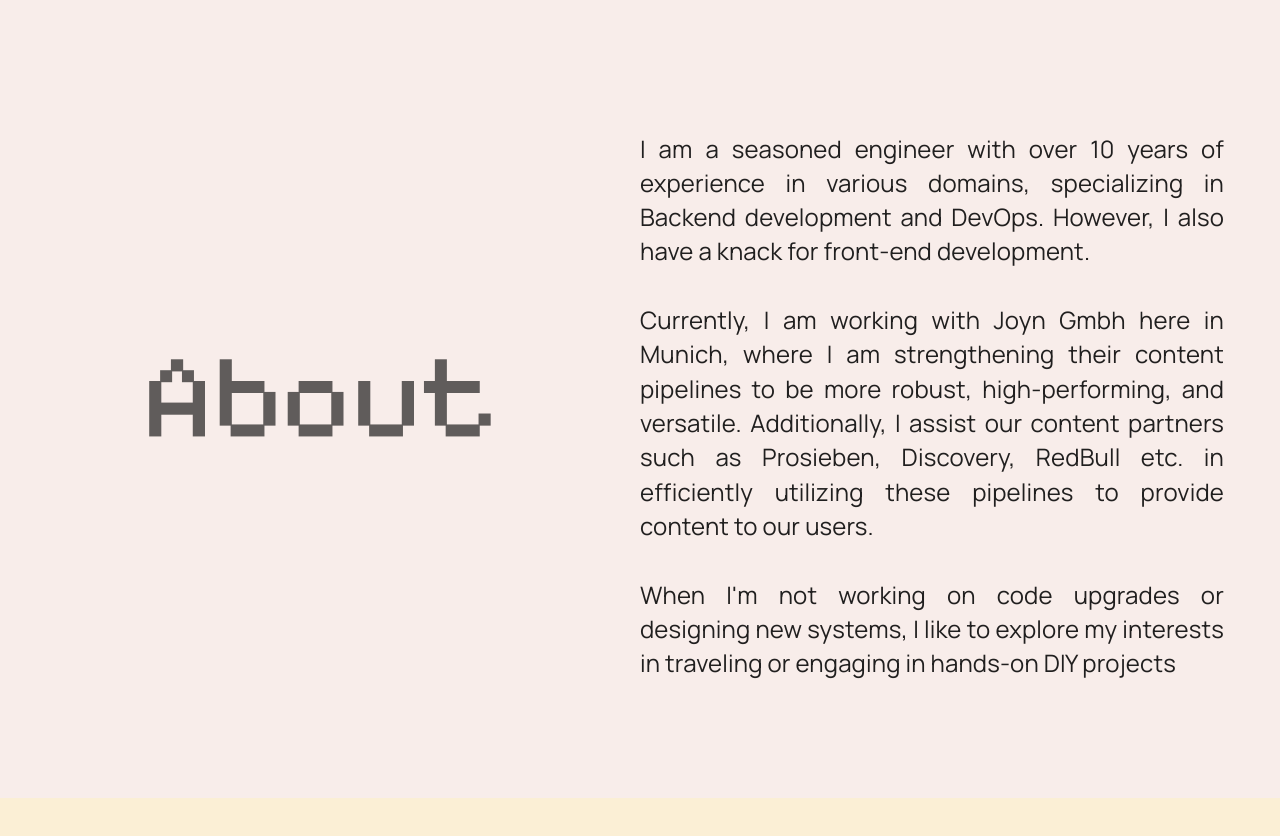
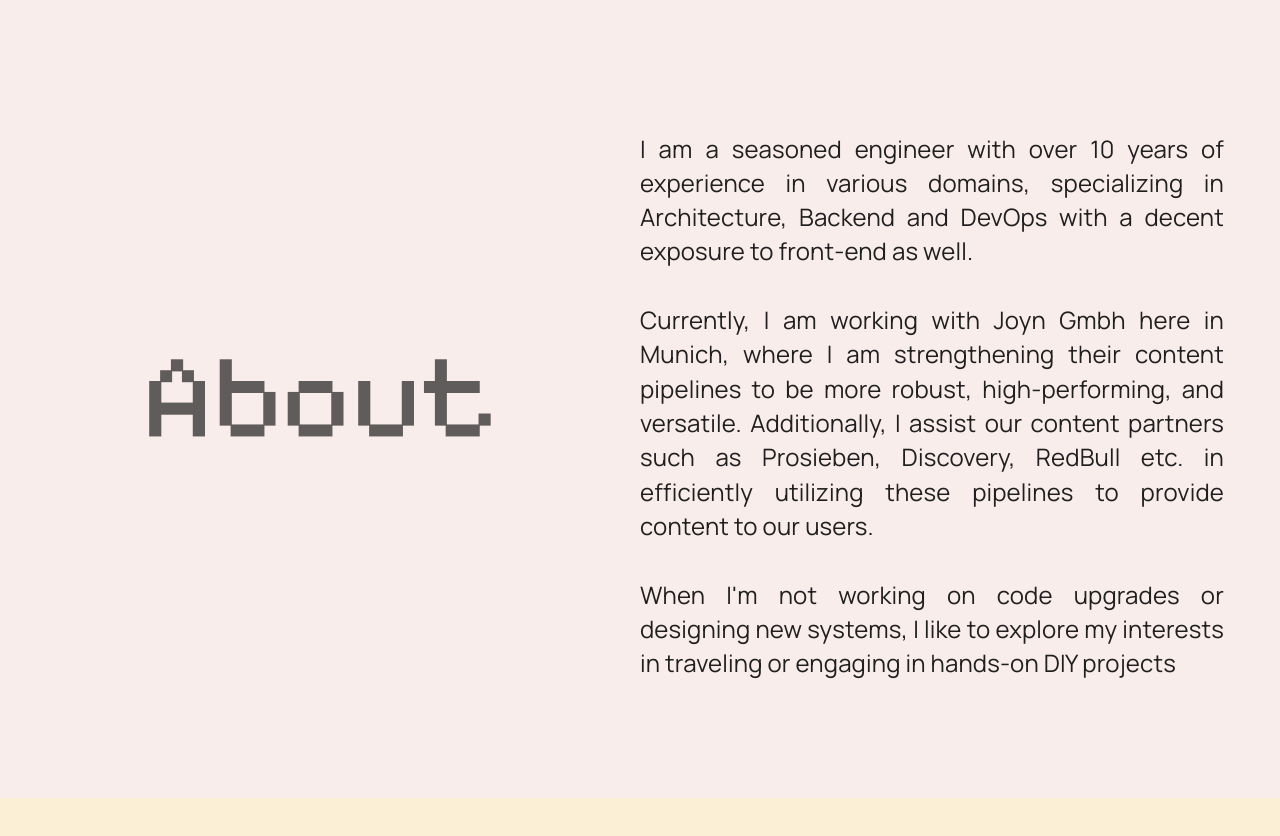
Before and after one commit to malikfaik/faik.in, a Next.js app: page / in a window 1280 px wide. Shown: the part 802-1638 px from the top of the page. Built offline with nearby package versions, Linux system fonts and the light colour scheme.

Commit message:
fix: content

```diff
--- a/src/components/about-section/about-content.ts
+++ b/src/components/about-section/about-content.ts
@@ -1,4 +1,4 @@
 export default {
   body:
-    "I am a seasoned engineer with over 10 years of experience in various domains, specializing in Backend development and DevOps. However, I also have a knack for front-end development.\n\nCurrently, I am working with Joyn Gmbh here in Munich, where I am strengthening their content pipelines to be more robust, high-performing, and versatile. Additionally, I assist our content partners such as Prosieben, Discovery, RedBull etc. in efficiently utilizing these pipelines to provide content to our users.\n\nWhen I'm not working on code upgrades or designing new systems, I like to explore my interests in traveling or engaging in hands-on DIY projects"
+    "I am a seasoned engineer with over 10 years of experience in various domains, specializing in Architecture, Backend and DevOps with a decent exposure to front-end as well.\n\nCurrently, I am working with Joyn Gmbh here in Munich, where I am strengthening their content pipelines to be more robust, high-performing, and versatile. Additionally, I assist our content partners such as Prosieben, Discovery, RedBull etc. in efficiently utilizing these pipelines to provide content to our users.\n\nWhen I'm not working on code upgrades or designing new systems, I like to explore my interests in traveling or engaging in hands-on DIY projects"
 }
```
